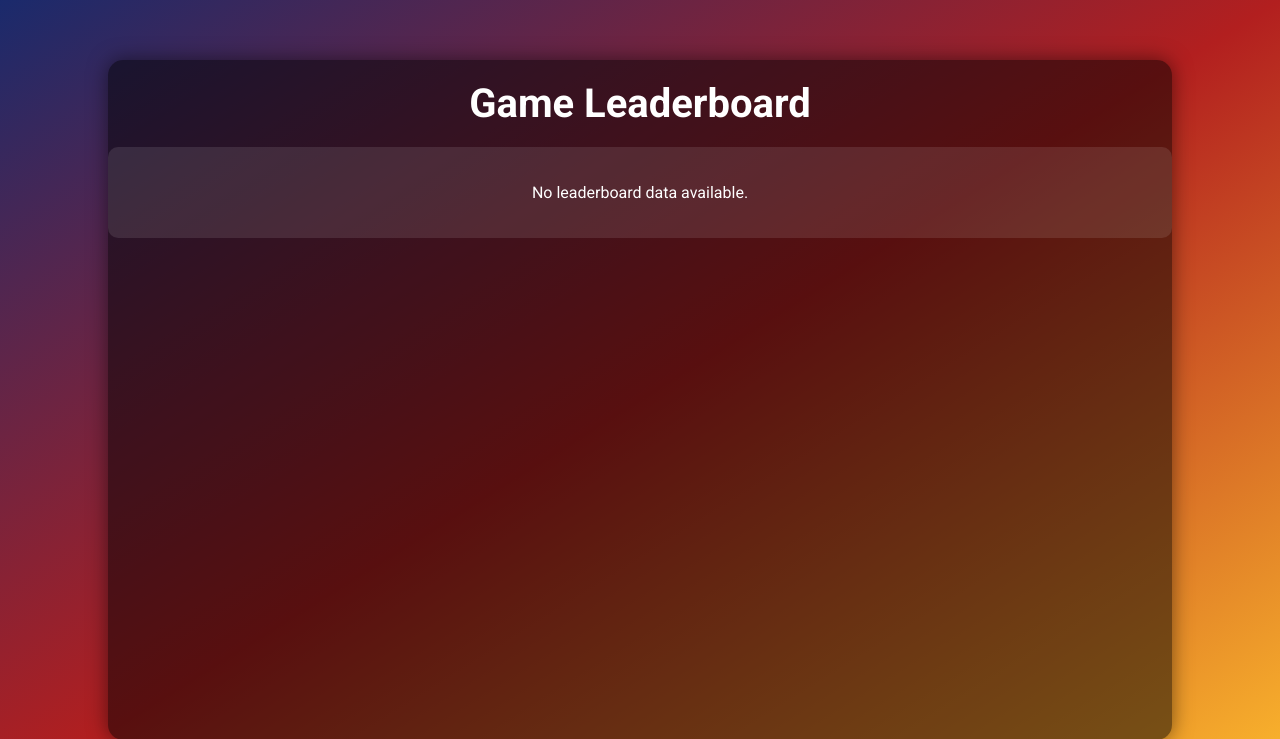
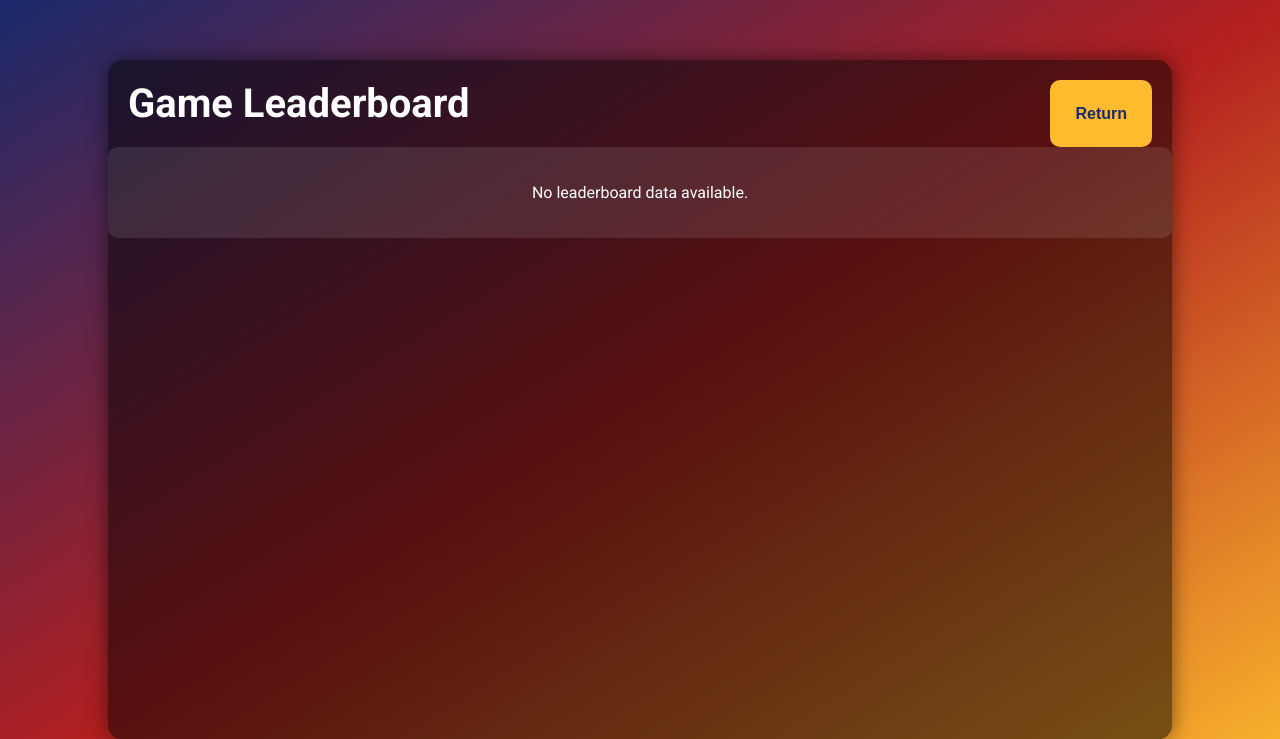
Before and after one commit to Polumm/COMP70085-Team-Project, a Flask app: page /leaderboard in a window 1280 px wide. Shown: the top 739 px of the page. Run offline with Flask 3, Linux system fonts and the light colour scheme; data that the repository does not hold is empty.

Commit message:
Added a return button to the leaderboard page

```diff
--- a/templates/leaderboard.html
+++ b/templates/leaderboard.html
@@ -51,6 +51,13 @@
         padding: 20px;
       }
 
+      .leaderboard-header {
+        display: flex;
+        width: 100%;
+        justify-content: space-between;
+        flex-direction: row;
+      }
+
       .leaderboard-item {
         display: grid;
         grid-template-columns: 1fr 1fr 1fr;
@@ -70,11 +77,27 @@
       /* .leaderboard-item-content { */
       /*   display: table-cell; */
       /* } */
+
+      .button {
+        background: #fdbb2d;
+        border: none;
+        border-radius: 10px;
+        padding: 15px 25px;
+        font-size: 1em;
+        font-weight: 700;
+        color: #1a2a6c;
+        cursor: pointer;
+        transition: background 0.3s ease;
+        text-decoration: none;
+      }
     </style>
   </head>
   <body>
     <div class="container">
-      <div class="leaderboard-title">Game Leaderboard</div>
+      <div class="leaderboard-header">
+        <div class="leaderboard-title">Game Leaderboard</div>
+        <button onclick="history.back()" class="button">Return</button>
+      </div>
       <div class="leaderboard" id="leaderboard">
         <p id="no-data" style="text-align: center">Loading leaderboard...</p>
         <!-- Leaderboard items will be dynamically added here -->
```
